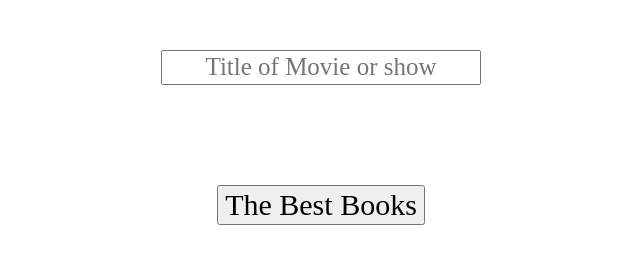
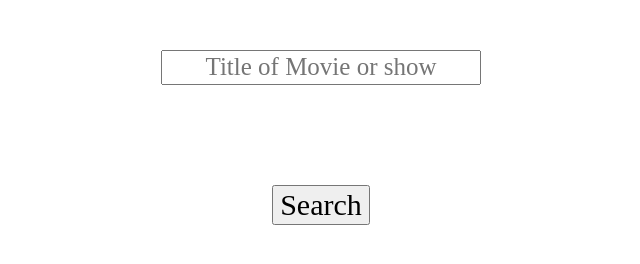
Before and after one commit to mckinleyforster/Movie-Show-Finder, a plain HTML site: page index.html in a window 1280 px wide. Shown: the whole page, without its empty margins (319-959 px from the left). Drawn offline with Linux system fonts and the light colour scheme.

Commit message:
changed buttom to search

```diff
--- a/index.html
+++ b/index.html
@@ -13,7 +13,7 @@
 	</head>
 	<body>
 		<input id="title" type="text" name="" value="" placeholder="Title of Movie or show">
-		<button type="button" name="button">The Best Books</button>
+		<button type="button" name="button">Search</button>
 
 		<h3></h3>
 
```
